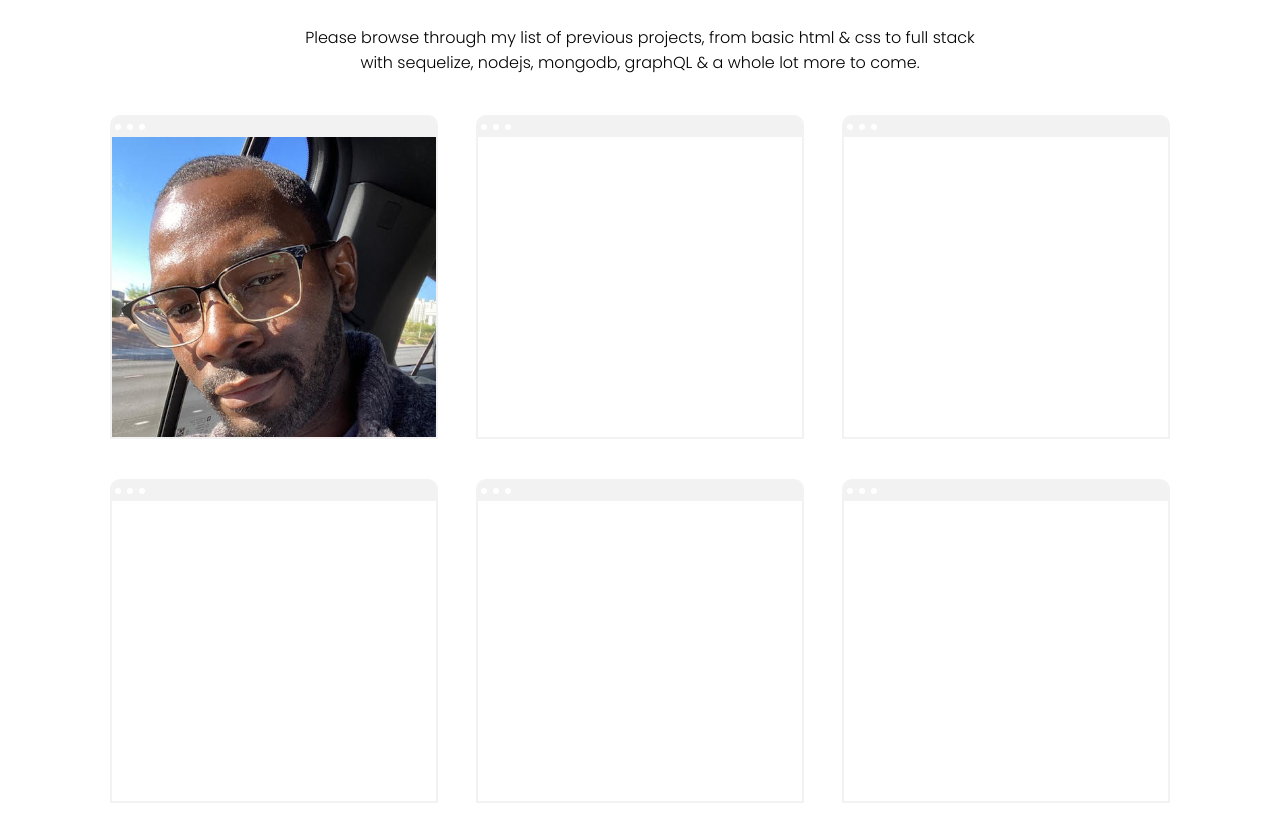
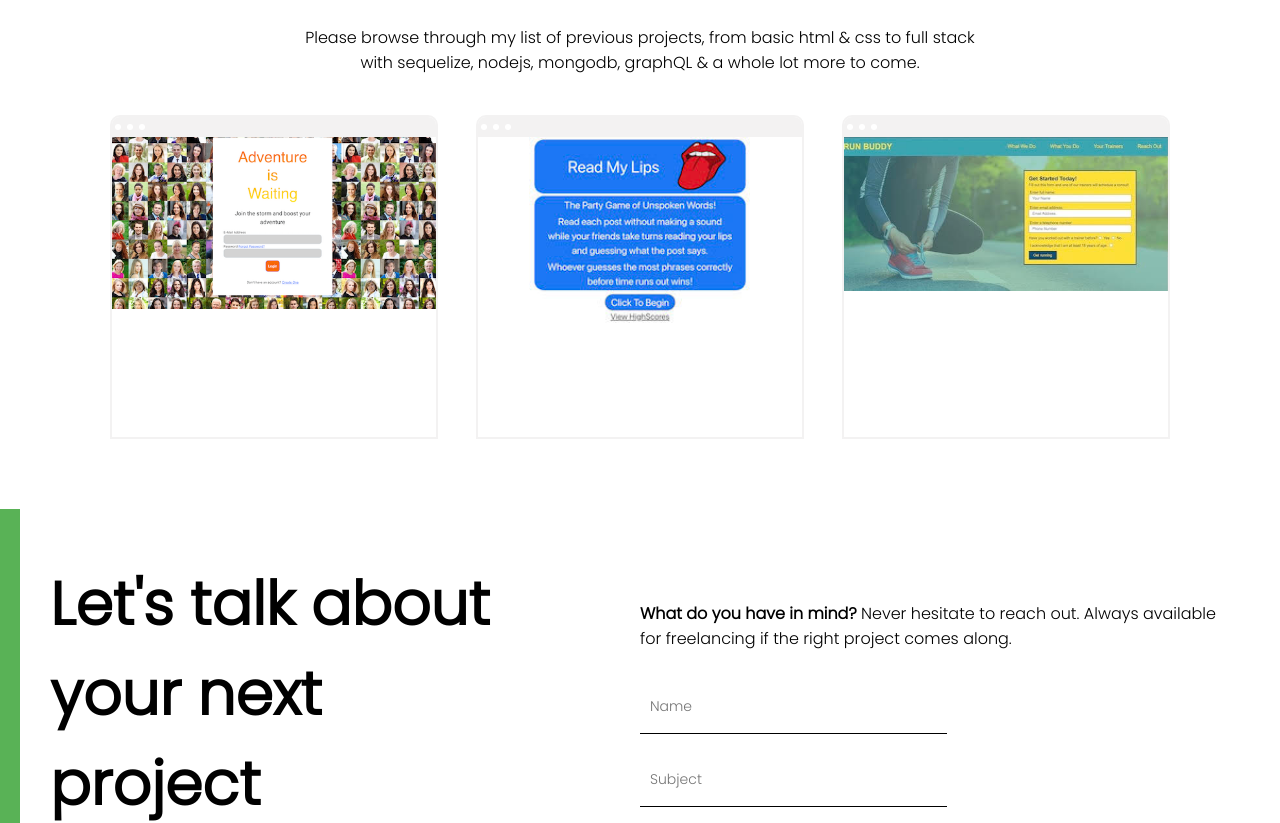
Before and after one commit to rpierr33/react-portfolio, a React (Create React App) app: page / in a window 1280 px wide. Shown: the part 1720-2543 px from the top of the page. Built offline with nearby package versions, Linux system fonts and the light colour scheme.

Commit message:
initial commit

```diff
--- a/src/components/intro/Intro.jsx
+++ b/src/components/intro/Intro.jsx
@@ -9,10 +9,10 @@ const Intro = () => {
                     <h2 className="i-name">Ralph</h2>
                     <div className="i-title">
                         <div className="i-title-wrapper">
-                            <div className="i-title-item">Full Stack Web Developer</div>
-                            <div className="i-title-item">Front-End</div>
+                            {/* <div className="i-title-item">Full Stack Web Developer</div> */}
+                            {/* <div className="i-title-item">Front-End</div> */}
                             <div className="i-title-item">JavaScript • ReactJS • Redux • HTML5 • CSS3</div>
-                            <div className="i-title-item">Back-End</div>
+                            {/* <div className="i-title-item">Back-End</div> */}
                             <div className="i-title-item">NodeJS • Express • MySQL • MongoDB • </div>
 
 
--- a/src/data.js
+++ b/src/data.js
@@ -1,32 +1,32 @@
 export const products = [
     {
       id: 1,
-      img: "./img/ralph-leans-against-window.jpg",
+      img: "./img/myadventureapp.png",
       link: "https://myadventureteam.herokuapp.com/",
     },
     {
       id: 2,
-      img: "",
+      img: "./img/read-my-lips-pic.jpeg",
       link: "https://flying-dink.github.io/Read-My-Lips/",
     },
     {
       id: 3,
-      img: "",
-      link: "http://lama.dev",
+      img: "./img/runbuddypic.jpeg",
+      link: "https://rpierr33.github.io/run-buddy/",
     },
-    {
-      id: 4,
-      img: "",
-      link: "http://lama.dev",
-    },
-    {
-      id: 5,
-      img: "",
-      link: "http://lama.dev",
-    },
-    {
-      id: 6,
-      img: "",
-      link: "http://lama.dev",
-    },
+    // {
+    //   id: 4,
+    //   img: "",
+    //   link: "http://lama.dev",
+    // },
+    // {
+    //   id: 5,
+    //   img: "",
+    //   link: "http://lama.dev",
+    // },
+    // {
+    //   id: 6,
+    //   img: "",
+    //   link: "http://lama.dev",
+    // },
   ];
```
Also changed, not shown: 2 other files (tests, documents, lock files or other folders).
